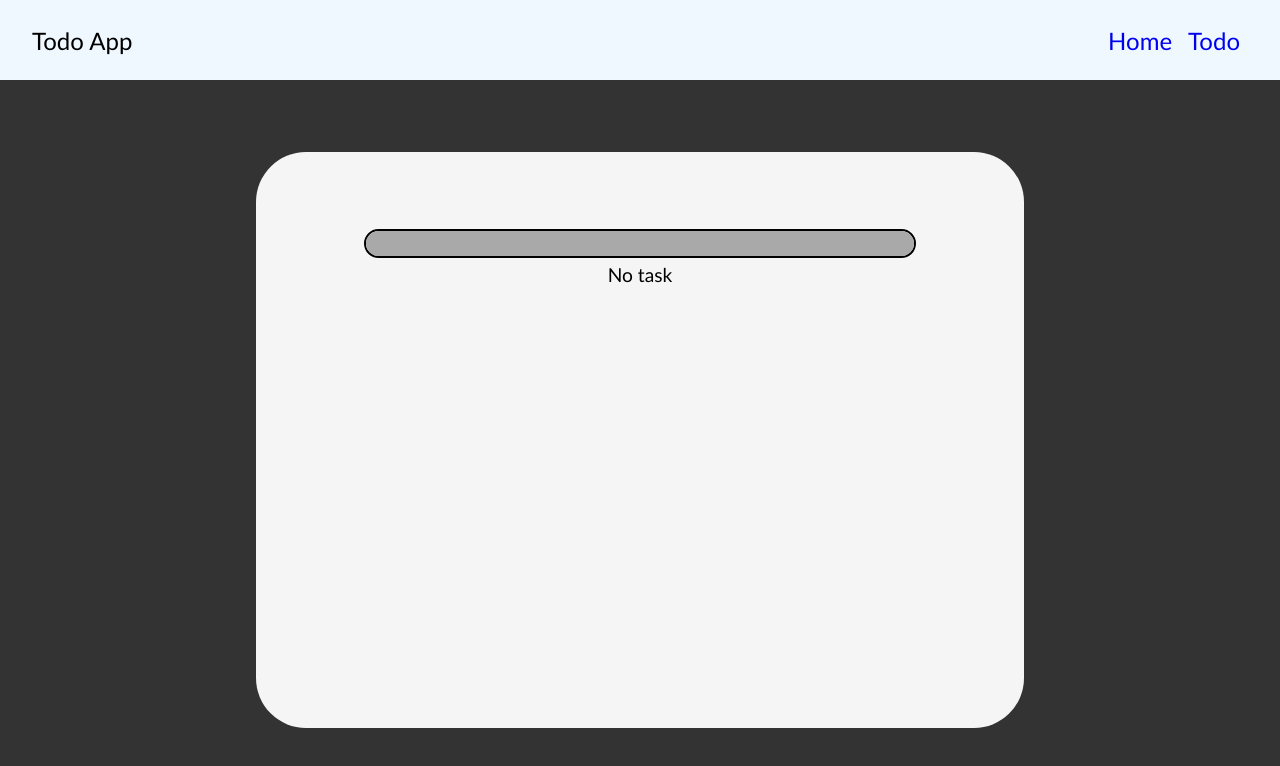
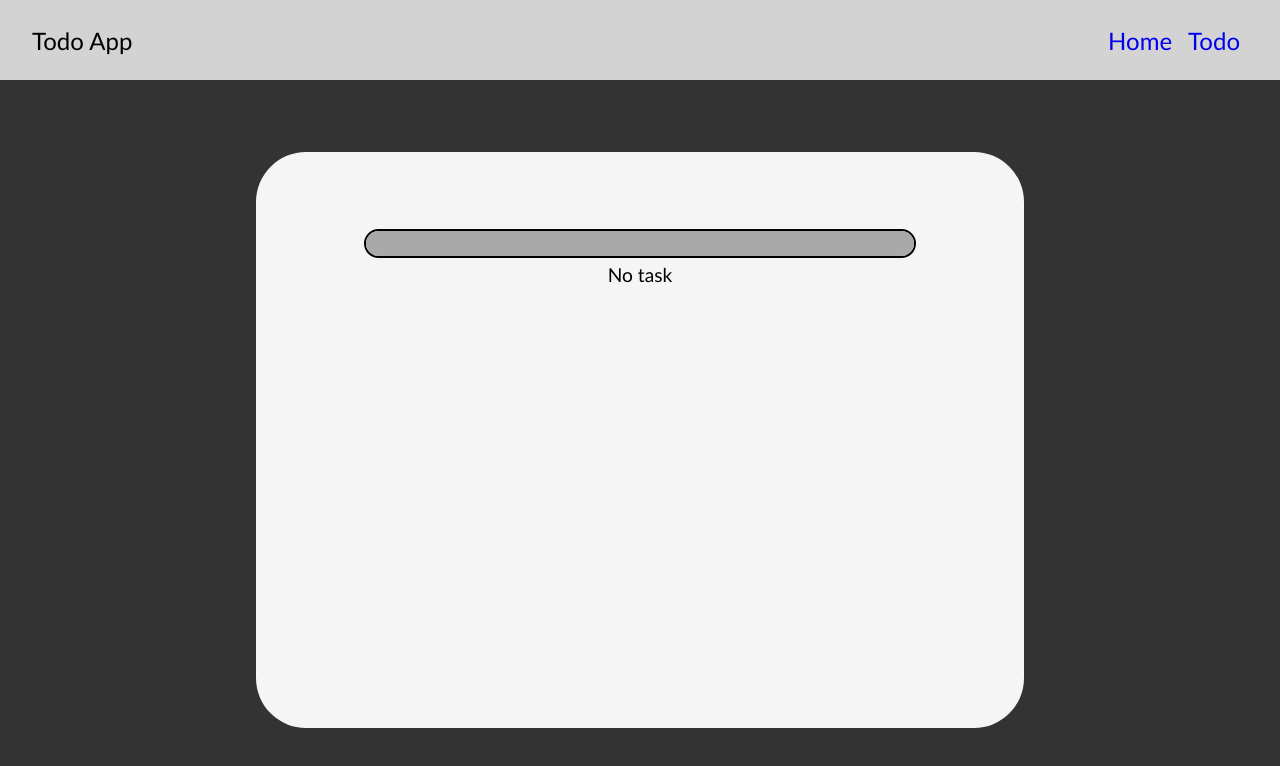
Before and after one commit to hyunhoh/Todo-App, a React (Create React App) app: page / in a window 1280 px wide. Shown: the top 766 px of the page. Built offline with nearby package versions, Linux system fonts and the light colour scheme.

Commit message:
change background color

```diff
--- a/src/components/Header.js
+++ b/src/components/Header.js
@@ -2,7 +2,7 @@ import styled from 'styled-components';
 import { NavLink } from 'react-router-dom';
 
 const HeaderContainer = styled.header`
-  background-color: aliceblue;
+  background-color: lightgray;
   width: 100%;
   height: 10%;
   display: flex;
--- a/src/components/TodoViewItem.js
+++ b/src/components/TodoViewItem.js
@@ -1,7 +1,7 @@
 import styled from 'styled-components';
 
 const ViewItemContainer = styled.div`
-  background-color: transparent;
+  background-color: aliceblue;
   width: 45%;
   height: 35%;
   border-radius: 20px;
@@ -9,7 +9,7 @@ const ViewItemContainer = styled.div`
   display: flex;
   justify-content: center;
   align-items: center;
-  font-size: 2rem;
+  font-size: 1.5rem;
   border: 2px;
   border-style: solid;
 
```
